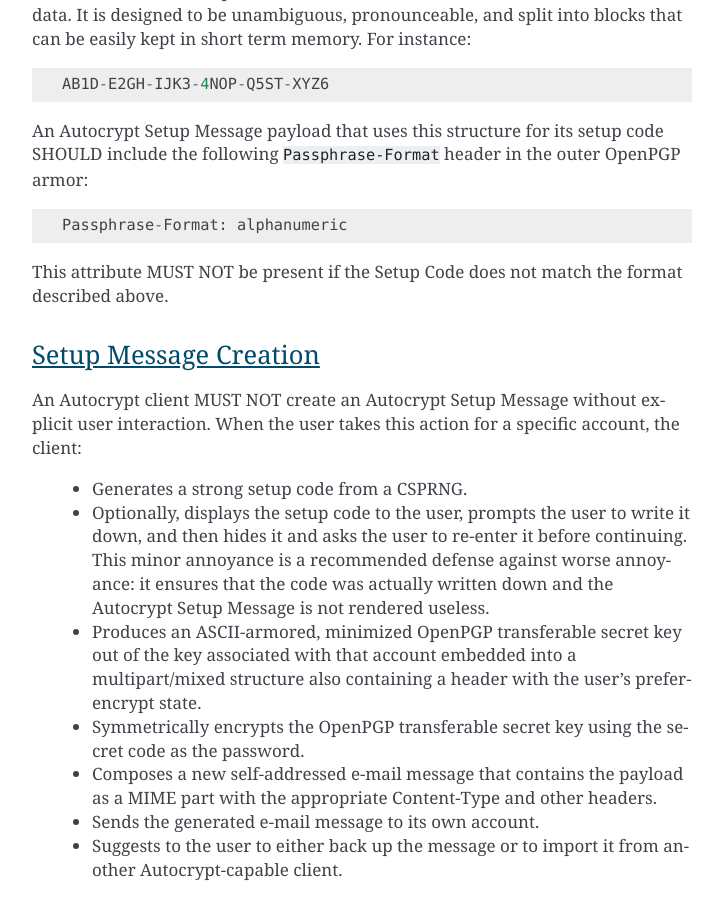
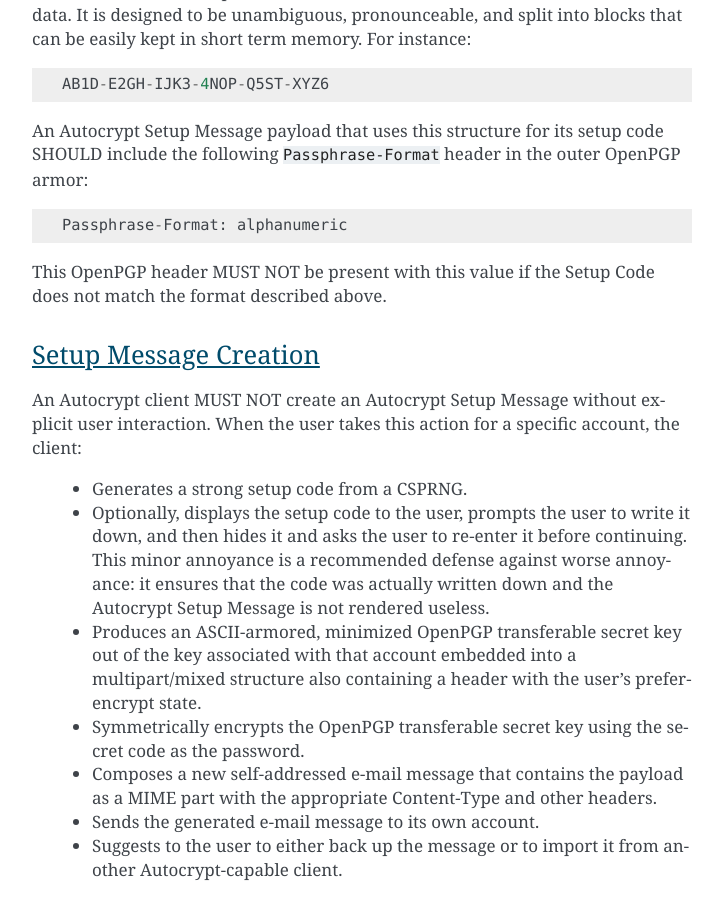
Before and after one commit to autocrypt/autocrypt, a Sphinx documentation site: the page built from doc/level0.rst, in a window 1280 px wide and 900 px high, scrolled down 4160 px. Shown: the whole window, without its empty margins (388-1111 px from the left). Built offline with Sphinx 7.4.7, drawn with Linux system fonts in a browser that asks for light colours.

Commit message:
minor cleanup

```diff
--- a/doc/level0.rst
+++ b/doc/level0.rst
@@ -174,8 +174,8 @@ in the outer OpenPGP armor::
 
     Passphrase-Format: alphanumeric
 
-This attribute MUST NOT be present if the Setup Code does
-not match the format described above.
+This OpenPGP header MUST NOT be present with this value if the Setup
+Code does not match the format described above.
 
 Setup Message Creation
 ++++++++++++++++++++++
```
